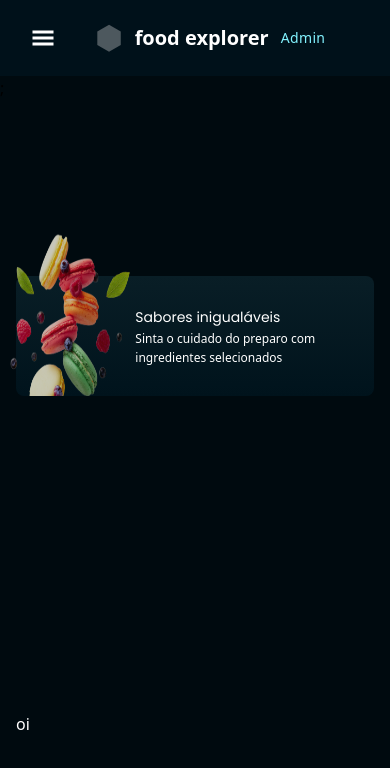
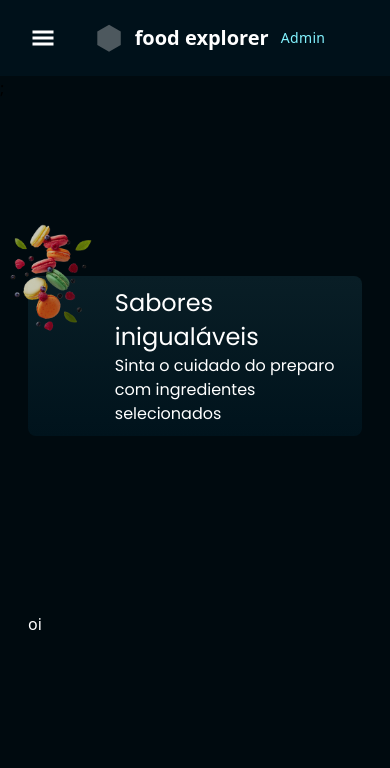
Before and after one commit to BrunoBorges12/food-explorer, a Next.js app: page / in a window 390 px wide. Shown: the top 768 px of the page. Built offline with nearby package versions, Linux system fonts and the light colour scheme.

Commit message:
reactorizando o banner tanto para mobile e desktop

```diff
--- a/src/components/Container/index.tsx
+++ b/src/components/Container/index.tsx
@@ -6,7 +6,7 @@ type propsContainer = {
 };
 export const Container = ({ children, className }: propsContainer) => {
   return (
-    <div className={classNames("container w-full px-4 lg:px-32", className)}>
+    <div className={classNames(" w-full px-7 lg:px-32", className)}>
       <div>{children}</div>
     </div>
   );
--- a/src/pages/index.tsx
+++ b/src/pages/index.tsx
@@ -8,20 +8,18 @@ export default function Home() {
     <>
       <NavBar admin={true} />;
       <Container>
-        <div className=" overflow-visible  my-44  text-light-100 relative  w-full  h-[260px] select-none">
-          <div className=" relative rounded-lg banner w-full h-[120px] lg:w-[1120px]  lg:h-[260px] flex">
-            <div className="  w-1/2 lg:w-1/2">
+        <div className=" my-44  text-light-100 relative  h-full w-full   max-w-full select-none">
+          <div className="  rounded-lg banner w-full h-[160px]  flex lg:h-[260px]">
+            <div className="  w-1/2 lg:w-5/12 ">
               <img
                 src="/doces.png  "
-                className=" bannerimg w-[129px] left-[-10px] h-[272px] top-[-44px] lg:left-[-48px] lg:top-[-171px] lg:h-auto lg:w-[632px]
+                className=" bannerimg  top-[-52px] left-[-20px] relative md:w-[332px] lg:left-0 lg:top-[-110px] lg:h-auto lg:w-[632px]
               "
               ></img>
             </div>
-            <div className="  flex flex-col justify-center w-full lg:w-1/2 lg:m-0  lg:items-center ">
-              <h1 className=" text-sm lg:text-2xl font-poppins">
-                Sabores inigualáveis
-              </h1>
-              <h2 className=" text-xs">
+            <div className="  flex flex-col justify-center font-poppins lg:m-0  lg:items-center ">
+              <h1 className=" text-lg lg:text-2xl ">Sabores inigualáveis</h1>
+              <h2 className=" text-base">
                 Sinta o cuidado do preparo com ingredientes selecionados
               </h2>
             </div>
--- a/src/styles/globals.css
+++ b/src/styles/globals.css
@@ -3,7 +3,7 @@
 @tailwind utilities;
 
 body {
-  @apply bg-dark-400 overflow-hidden;
+  @apply bg-dark-400;
 }
 
 input::placeholder {
@@ -14,8 +14,6 @@ input::placeholder {
   background: linear-gradient(180deg, #091e26 0%, #00131c 100%);
 }
 .bannerimg {
-  position: absolute;
-
   opacity: 0.8;
   transform: matrix(-1, 0, 0, 1, 0, 0);
 }
```
